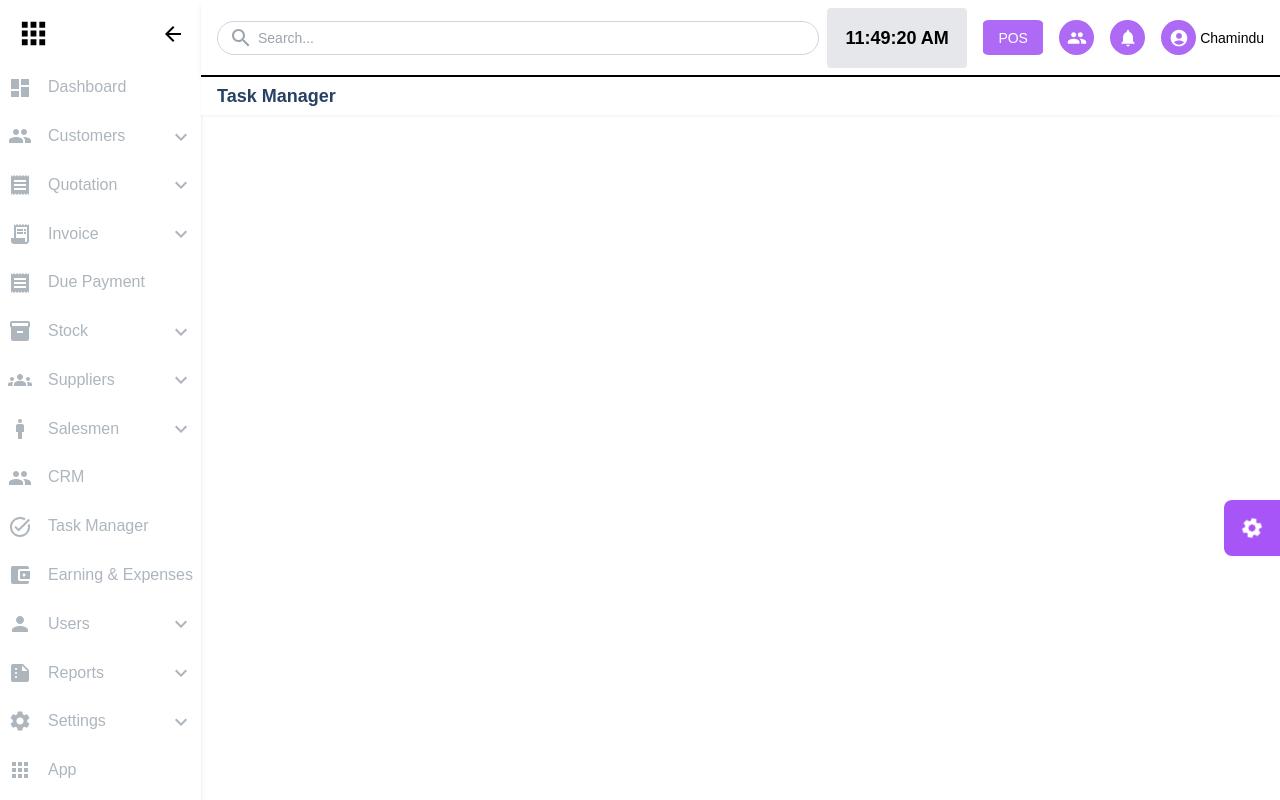
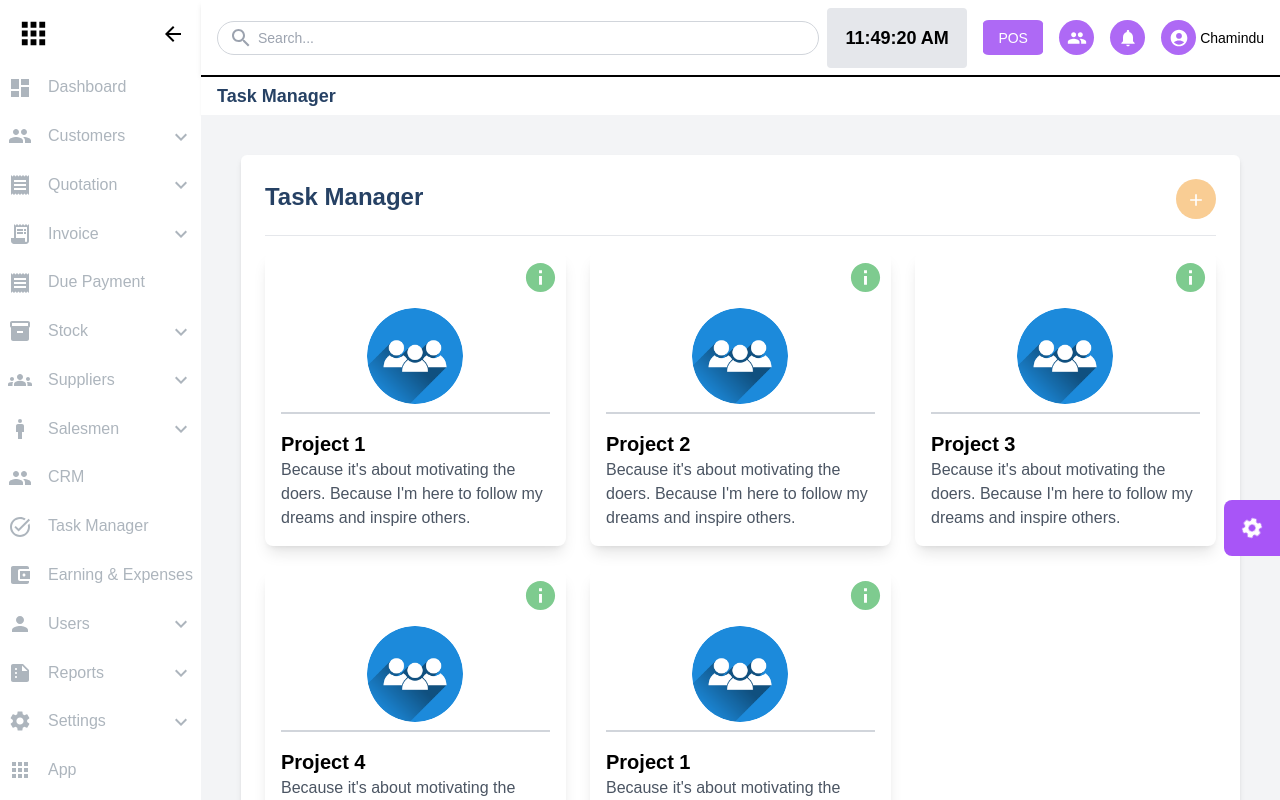
Before and after one commit to ChaminduNevandith/Invoice-System, a React (Vite) app: page /Task-Manager in a window 1280 px wide. Built offline with nearby package versions, Linux system fonts and the light colour scheme.

Commit message:
Added task manager parts

```diff
--- a/package.json
+++ b/package.json
@@ -16,8 +16,10 @@
     "@mui/material": "^5.16.7",
     "chart.js": "^4.4.3",
     "react": "^18.3.1",
+    "react-beautiful-dnd": "^13.1.1",
     "react-chartjs-2": "^5.2.0",
     "react-dom": "^18.3.1",
+    "react-kanban": "^0.0.0-test",
     "react-router-dom": "^6.26.0"
   },
   "devDependencies": {
--- a/src/App.jsx
+++ b/src/App.jsx
@@ -46,7 +46,7 @@ import Apps from './Pages/App/Apps.jsx';
 import Billing from './Pages/Billing/Billing.jsx';
 import DuePatment from './Pages/DuePayment/DuePatment.jsx';
 import NewCustomerReturns from './Pages/Customers/NewCustomerReturns/NewCustomerReturns.jsx';
-import CRM from './Pages/CRM/crm.jsx';
+import Project from './Pages/TaskManager/Project/Project.jsx';
 
 
 
@@ -113,7 +113,7 @@ function App() {
               <Route path="/user-settings" element={<SystemSettings/>}/>
               <Route path="/app" element={<Apps/>}/>
               <Route path="/billing" element={<Billing/>}/>
-              <Route path="/crm" element={<CRM/>}/>
+              <Route path="/Task-Manager" element={<Project/>}/>
 
 
 
--- /dev/null
+++ b/src/Pages/TaskManager/Project/Project.jsx
@@ -0,0 +1,81 @@
+import React, { useState } from 'react';
+import { Add, Info } from '@mui/icons-material';
+import { Tooltip } from '@mui/material';
+import Task from '../Task/Task';
+
+// Importing images
+import P1Image from '../../../../public/group.png';
+import P2Image from '../../../../public/group.png';
+import P3Image from '../../../../public/group.png';
+import P4Image from '../../../../public/group.png';
+import P5Image from '../../../../public/group.png';
+
+function Project() {
+  const [currentPage, setCurrentPage] = useState('projectList');  // State to control which page is shown
+
+  return (
+    <div className="bg-gray-100 absolute top-[115px] right-0 w-full h-full overflow-auto p-4 sm:p-6 md:p-8 lg:p-10 animate-fadeIn pb-[150px]">
+      {currentPage === 'projectList' ? (
+        <ListGRN setCurrentPage={setCurrentPage} />  // Render project list and pass the state setter to it
+      ) : (
+        <Task />  // Render Task page
+      )}
+    </div>
+  );
+}
+
+function ListGRN({ setCurrentPage }) {
+  const projects = [
+    { id: 1, title: "Project 1", description: "Because it's about motivating the doers. Because I'm here to follow my dreams and inspire others.", image: P1Image },
+    { id: 2, title: "Project 2", description: "Because it's about motivating the doers. Because I'm here to follow my dreams and inspire others.", image: P2Image },
+    { id: 3, title: "Project 3", description: "Because it's about motivating the doers. Because I'm here to follow my dreams and inspire others.", image: P3Image },
+    { id: 4, title: "Project 4", description: "Because it's about motivating the doers. Because I'm here to follow my dreams and inspire others.", image: P4Image },
+    { id: 5, title: "Project 1", description: "Because it's about motivating the doers. Because I'm here to follow my dreams and inspire others.", image: P5Image }
+  ];
+
+  return (
+    <div className="bg-white p-6 rounded-md shadow-md w-full">
+      <div className="flex justify-between items-center mb-4">
+        <h1 className="text-2xl font-semibold text-[#264164] mb-1">Task Manager</h1>
+
+        {/* Button to switch to the Task Page */}
+        <button
+          onClick={() => setCurrentPage('taskPage')}  // Set currentPage to 'taskPage' when clicked
+          className="w-[28px] h-[28px] 2xl:w-[40px] 2xl:h-[40px] xl:w-[40px] xl:h-[40px] lg:w-[30px] lg:h-[30px] sm:w-[28px] sm:h-[28px] md:w-[28px] md:h-[28px] rounded-full bg-[#F9CD94] text-white hover:bg-[#FFA93A]"
+        >
+          <Add fontSize="small" />
+        </button>
+      </div>
+
+      <hr className="bg-black mb-4"></hr>
+
+      {/* Project Cards */}
+      <div className="grid grid-cols-1 sm:grid-cols-2 lg:grid-cols-3 gap-6">
+        {projects.map((project) => (
+          <div key={project.id} className="relative p-4 bg-white rounded-lg shadow-lg">
+            {/* Info Icon at top-right with Tooltip */}
+            <div className="absolute top-2 right-2">
+              <Tooltip title="More info" placement="top" arrow>
+                <Info fontSize="large" style={{ color: '#7ECB8F' }} />
+              </Tooltip>
+            </div>
+
+            {/* Center the image */}
+            <div className='flex flex-col items-center mt-10'>
+              <img src={project.image} alt={project.title} className="w-24 h-24 rounded-full mb-2" />
+              <hr className="w-full border-t-2 border-gray-300 mb-4" />
+            </div>
+
+            {/* Align text to the left */}
+            <div className="text-left">
+              <h2 className="text-xl font-semibold">{project.title}</h2>
+              <p className="text-gray-600">{project.description}</p>
+            </div>
+          </div>
+        ))}
+      </div>
+    </div>
+  );
+}
+
+export default Project;
--- /dev/null
+++ b/src/Pages/TaskManager/Task/Task.jsx
@@ -0,0 +1,87 @@
+import React from 'react';
+import { Search, ArrowBack, Info } from '@mui/icons-material';
+import { Tooltip } from '@mui/material';  // Import Tooltip
+import { NavLink } from 'react-router-dom';
+import Project from '../Project/Project';
+
+// Importing images
+import P1Image from '../../../../public/group.png';
+import P2Image from '../../../../public/group.png';
+import P3Image from '../../../../public/group.png';
+import P4Image from '../../../../public/group.png';
+import P5Image from '../../../../public/group.png';
+
+function Task() {
+  return (
+    <div>
+      <ListGRN />
+    </div>
+  );
+}
+
+function ListGRN() {
+  const projects = [
+    { id: 1, title: "Project 1", description: "Because it's about motivating the doers. Because I'm here to follow my dreams and inspire others.", image: P1Image },
+    { id: 2, title: "Project 2", description: "Because it's about motivating the doers. Because I'm here to follow my dreams and inspire others.", image: P2Image },
+    { id: 3, title: "Project 3", description: "Because it's about motivating the doers. Because I'm here to follow my dreams and inspire others.", image: P3Image },
+    { id: 4, title: "Project 4", description: "Because it's about motivating the doers. Because I'm here to follow my dreams and inspire others.", image: P4Image },
+    { id: 5, title: "Project 1", description: "Because it's about motivating the doers. Because I'm here to follow my dreams and inspire others.", image: P5Image }
+  ];
+
+  return (
+    <div className="bg-white p-6 rounded-md shadow-md w-full mb-[150px]">
+      <div className="flex justify-between items-center mb-4">
+        <h1 className="text-2xl font-semibold text-[#264164] mb-1 ">Task </h1>
+
+        <NavLink to="/Task-Manager">
+              <button className="w-[48px] h-[28px] 2xl:w-[80px] 2xl:h-[40px] xl:w-[80px] xl:h-[40px] lg:w-[70px] lg:h-[30px] sm:w-[48px] sm:h-[28px] md:w-[48px] md:h-[28px] rounded-[3.9px] bg-[#CC7FFF] text-white hover:bg-[#AE69F5]">
+                <ArrowBack fontSize="small" />
+              </button>
+        </NavLink>
+      </div>
+
+      <hr className="bg-black mb-4"></hr>
+
+      {/* Search Bar */}
+      <div className="relative mb-4 md:mb-0 pb-5">
+        <label className="block text-[#264164] mb-1 text-xs">Search By Project</label>
+        <input
+            type="text"
+            placeholder="Search..."
+            className="text-[#264164] pl-10 p-2 border rounded-md w-full sm:w-full md:w-full lg:w-[150px] xl:w-[200px] 2xl:w-[200px] border-gray-300 focus:ring-2 focus:ring-blue-500 transition-all duration-200 focus:ring-purple-500 focus:ring-opacity-50 hover:ring-2 hover:ring-blue-300 hover:ring-opacity-50"
+        />
+        <Search className="absolute top-7 left-2 text-gray-500" />
+      </div>
+
+      {/* Project Cards */}
+      <div className="grid grid-cols-1 sm:grid-cols-2 lg:grid-cols-3 gap-6 ">
+        {projects.map((project) => (
+          <div key={project.id} className="relative p-4 bg-white rounded-lg shadow-lg">
+            {/* Info Icon at top-right with Tooltip */}
+
+            <div className="absolute top-2 right-2">
+              <Tooltip title="More info" placement="top" arrow>
+                <Info fontSize="large" style={{ color: '#7ECB8F' }} />
+              </Tooltip>
+            </div>
+
+            {/* Center the image */}
+            <div className='flex flex-col items-center mt-10'>
+              <img src={project.image} alt={project.title} className="w-24 h-24 rounded-full mb-2" />
+              {/* Line/Divider under the image */}
+              <hr className="w-full border-t-2 border-gray-300 mb-4" />
+            </div>
+
+            {/* Align text to the left */}
+            <div className="text-left">
+              <h2 className="text-xl font-semibold">{project.title}</h2>
+              <p className="text-gray-600">{project.description}</p>
+            </div>
+          </div>
+        ))}
+      </div>
+    </div>
+  );
+}
+
+export default Task;
```
Also changed, not shown: public/group.png (added), 1 other file (tests, documents, lock files or other folders).
